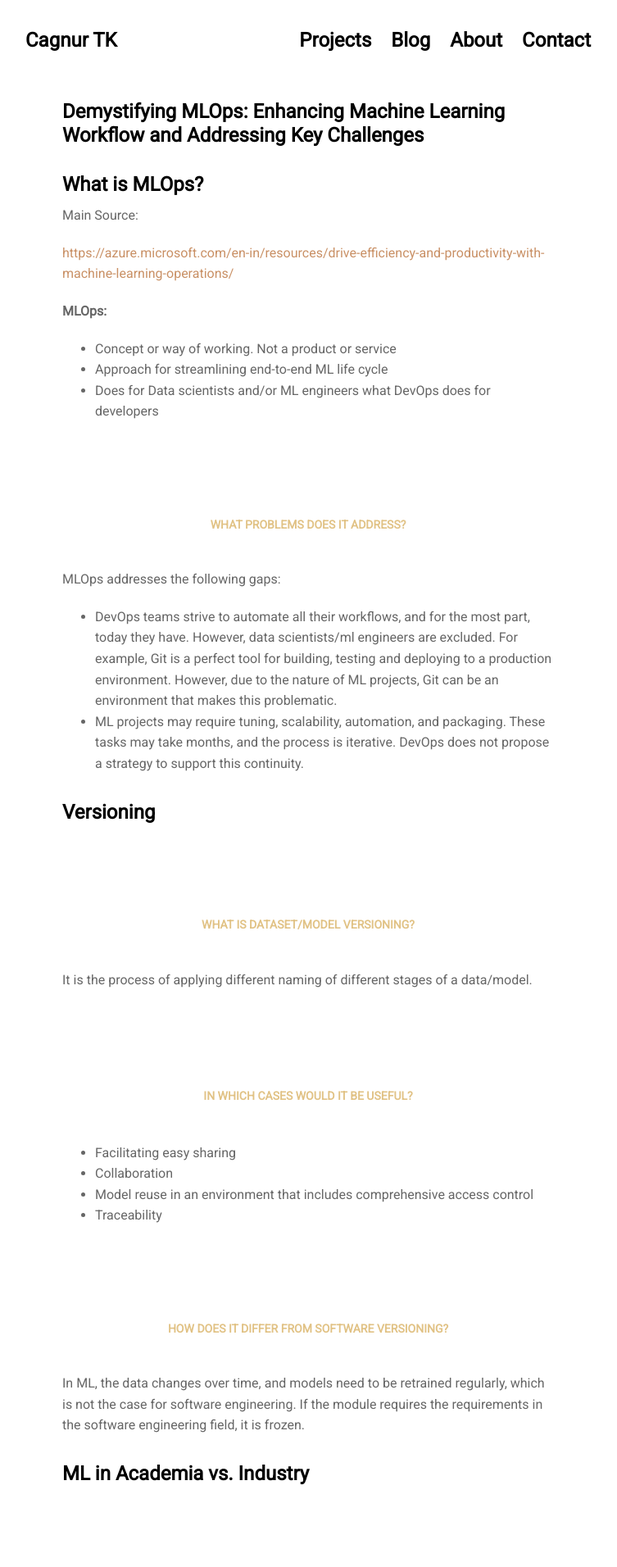
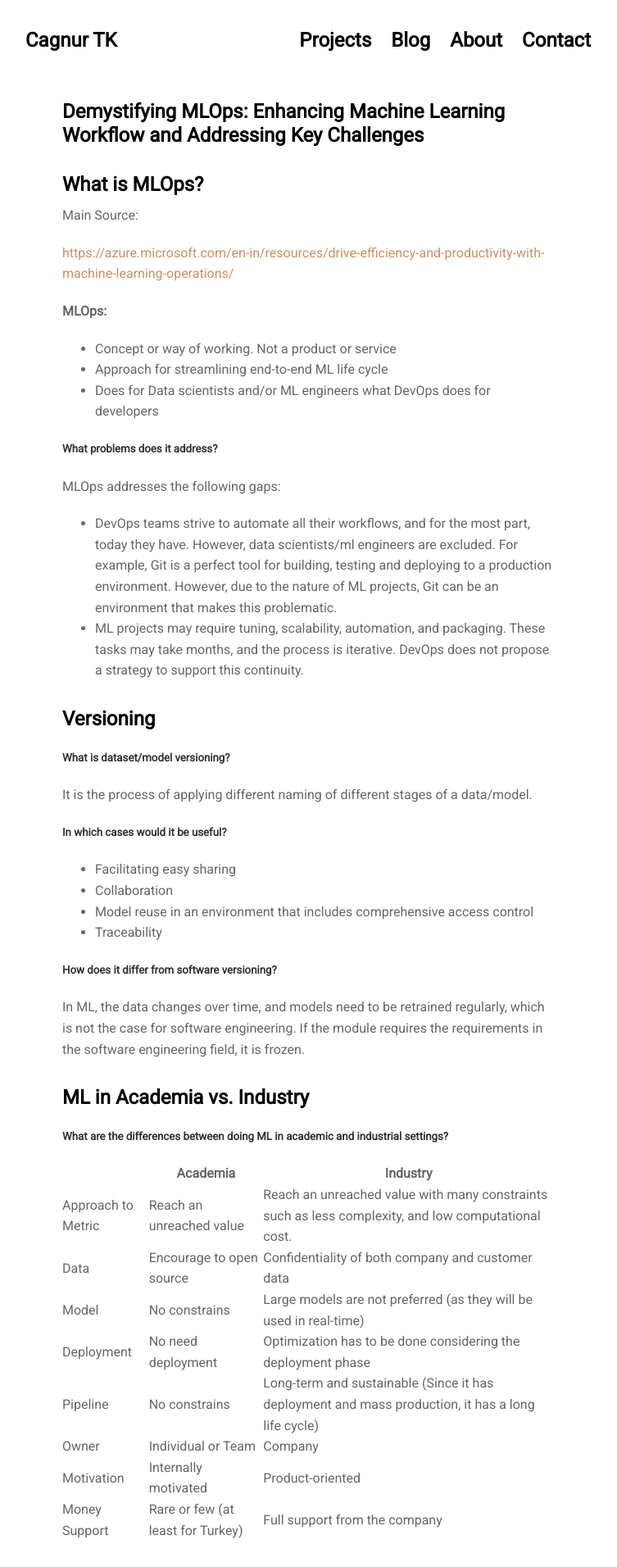
Before and after one commit to Cagnurt/cagnurt.github.io, a Jekyll site: the page built from _posts/2023-06-30-Demystifying MLOps Enhancing Machine Learning Work.md, in a window 1280 px wide. Shown: the top 1912 px of the page at 82% size, without its empty margins (264-1017 px from the left). Built offline with Jekyll 4.4.1, drawn with Linux system fonts in a browser that asks for light colours; nearby versions of some CDN libraries.

```diff
--- a/_posts/2023-06-30-Demystifying MLOps Enhancing Machine Learning Work.md
+++ b/_posts/2023-06-30-Demystifying MLOps Enhancing Machine Learning Work.md
@@ -15,7 +15,7 @@ Main Source:
 - Approach for streamlining end-to-end ML life cycle
 - Does for Data scientists and/or ML engineers what DevOps does for developers
 
-### What problems does it address?
+##### What problems does it address?
 
 MLOps addresses the following gaps:
 
@@ -24,24 +24,24 @@ MLOps addresses the following gaps:
 
 #### Versioning
 
-### What is dataset/model versioning?
+##### What is dataset/model versioning?
 
 It is the process of applying different naming of different stages of a data/model.
 
-### In which cases would it be useful?
+##### In which cases would it be useful?
 
 - Facilitating easy sharing
 - Collaboration
 - Model reuse in an environment that includes comprehensive access control
 - Traceability
 
-### How does it differ from software versioning?
+##### How does it differ from software versioning?
 
 In ML, the data changes over time, and models need to be retrained regularly, which is not the case for software engineering. If the module requires the requirements in the software engineering field, it is frozen.
 
 #### ML in Academia vs. Industry
 
-### What are the differences between doing ML in academic and industrial settings?
+##### What are the differences between doing ML in academic and industrial settings?
 
 |  | Academia | Industry |
 | --- | --- | --- |
@@ -56,7 +56,7 @@ In ML, the data changes over time, and models need to be retrained regularly, wh
 
 #### Performance Issues
 
-### Say your model has a decent test set performance but performs poorly in production. What could be the issue?
+##### Say your model has a decent test set performance but performs poorly in production. What could be the issue?
 
 I assume that the performance refers to the metric in this question. Let's say you get high accuracy in your test set but not in production. These are the possible reasons:
 
@@ -72,6 +72,6 @@ If we assume that the performance refers to the needs:
     - Your test environment has a higher and more powerful GPU but the production has poor. Although the model fits in the GPU, the evaluation process takes longer in real time. This could be a poor performance from the customer's point of view.
     - The model output requires memory. Your test environment has high memory, and memory is not an issue for you. But the product has less memory. Let us say after a few usages; the customer could not use the product without deleting the old ones because the memory is full. This could be a poor performance from the customer's point of view.
 
-### How would you address this problem?
+##### How would you address this problem?
 
 The data in which the model fails is examined manually. Try to find a pattern among the data with an error. After finding, a dataset should be created and the model should be retrained with this new dataset. (It is for deep learning. If the data is for machine learning, a discovered or missing feature should be added.)
```
